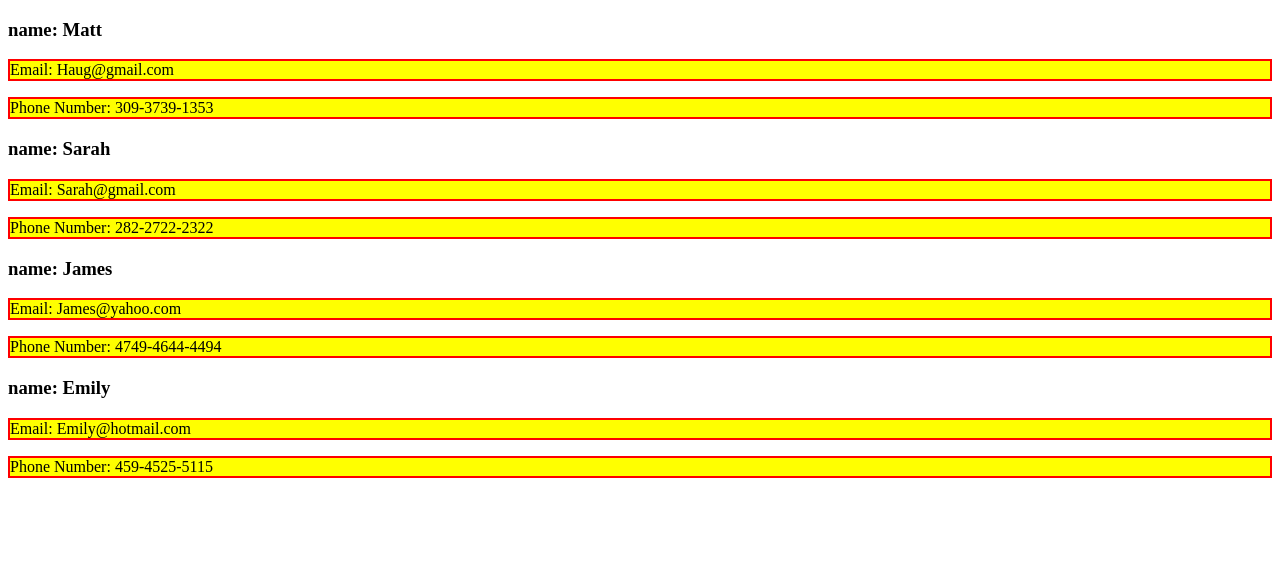
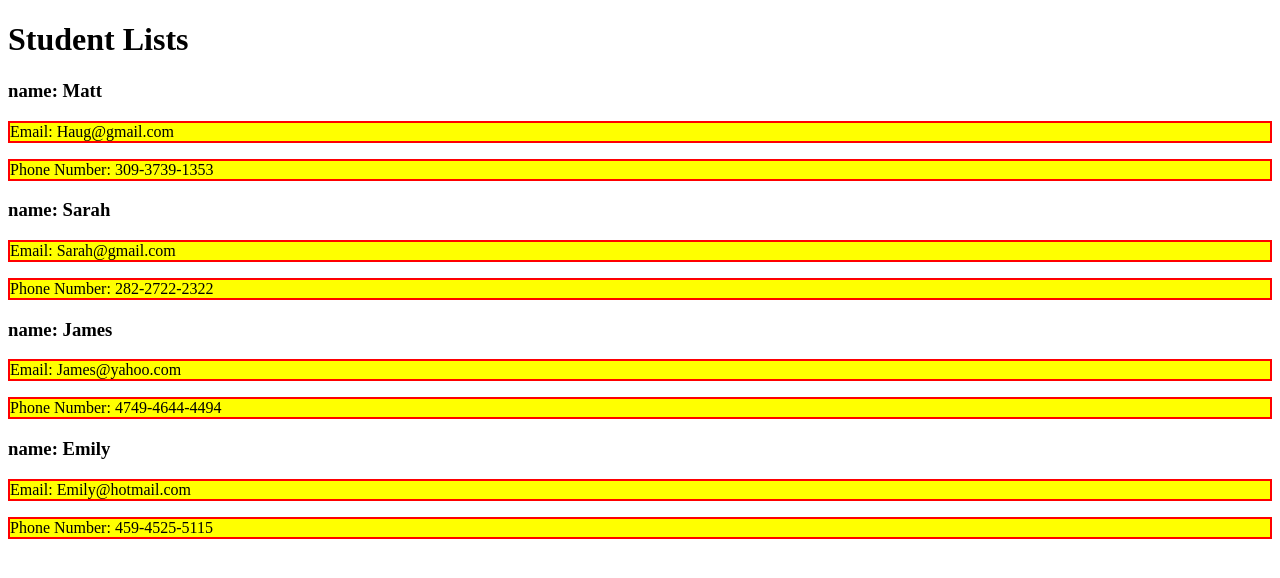
Before and after one commit to Divine-Sofowora/Divine_Sofowora_Learning_Angular, an Angular app: page / in a window 1280 px wide. Shown: the top 578 px of the page. Built offline with nearby package versions, Linux system fonts and the light colour scheme.

Commit message:
CRUD method was implemented

```diff
--- a/src/app/app.component.html
+++ b/src/app/app.component.html
@@ -1 +1,4 @@
-<app-student-list></app-student-list>
+<div>
+  <h1>{{ title }}</h1>
+  <app-student-list></app-student-list>
+</div>
--- a/src/app/app.component.ts
+++ b/src/app/app.component.ts
@@ -14,7 +14,7 @@ import { StudentListComponent} from './student-list/student-list.component';
   styleUrl: './app.component.scss'
 })
 export class AppComponent {
-  title = 'Divine_Sofowora_Learning_Angular';
+  title = 'Student Lists';
 
 // userList = [
 //  {  studentId: 1, studentName: "Matt", studentEmail: "Haug@gmail.com", phone: "309-3739-1353", isPresent: false},
```
